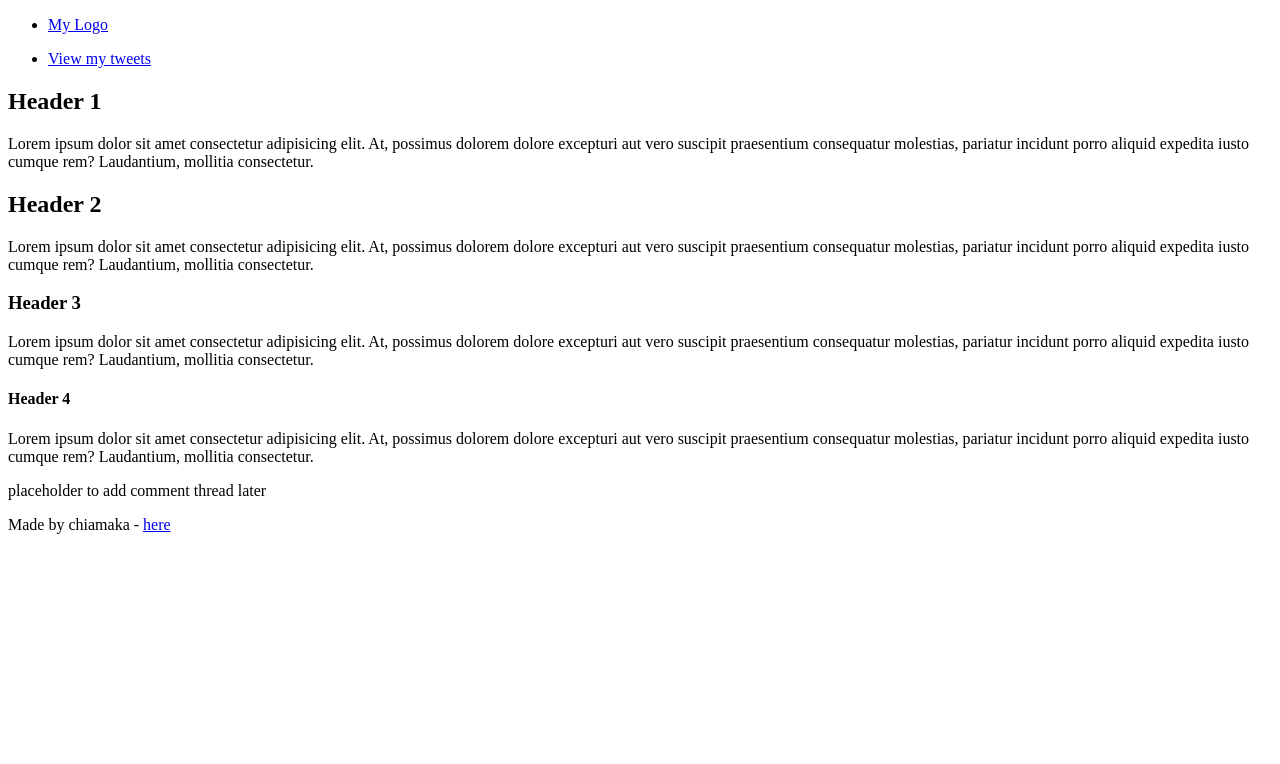
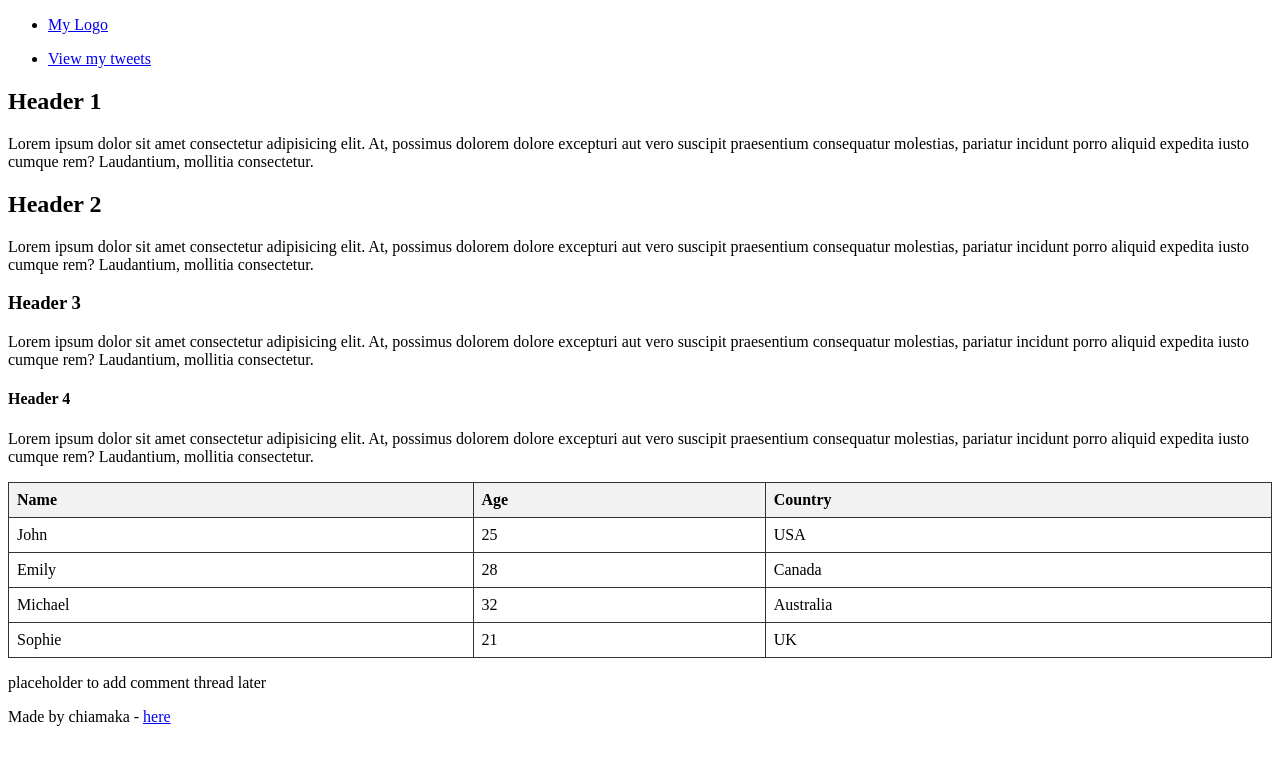
Before and after one commit to uxcodechiamaka/My_First_Portfolio, a plain HTML site: page html_basic/index.html in a window 1280 px wide. Drawn offline with Linux system fonts and the light colour scheme.

Commit message:
assignment 4

```diff
--- a/html_basic/index.html
+++ b/html_basic/index.html
@@ -26,6 +26,59 @@
 
             <h4>Header 4</h4>
             <p>Lorem ipsum dolor sit amet consectetur adipisicing elit. At, possimus dolorem dolore excepturi aut vero suscipit praesentium consequatur molestias, pariatur incidunt porro aliquid expedita iusto cumque rem? Laudantium, mollitia consectetur.</p>
+
+        <style>
+            table {
+                width: 100%;
+                border-collapse: collapse;
+            }
+
+            th, td {
+                border: 1px solid #333;
+                padding: 8px;
+                text-align: left;
+            }
+
+            caption {
+                caption-side: top;
+                font-weight: bold;
+                font-size: 1.2rem;
+                margin-bottom: 10px;
+
+            }
+
+            th {
+                background-color: #f2f2f2;
+            }
+            </style>
+            <table>
+            <tr>
+                <th scope="col">Name</th>
+                <th scope="col">Age</th>
+                <th scope="col">Country</th>
+            </tr>
+            <tr>
+                <td>John</td>
+                <td>25</td>
+                <td>USA</td>
+            </tr>
+            <tr>
+                <td>Emily</td>
+                <td>28</td>
+                <td>Canada</td>
+            </tr>
+            <tr>
+                <td>Michael</td>
+                <td>32</td>
+                <td>Australia</td>
+            </tr>
+            <tr>
+                <td>Sophie</td>
+                <td>21</td>
+                <td>UK</td>
+            </tr>
+        </table>
+
         </article>
 
         <aside>
```
